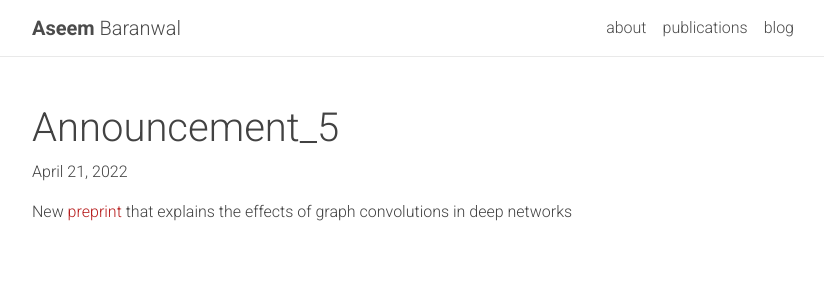
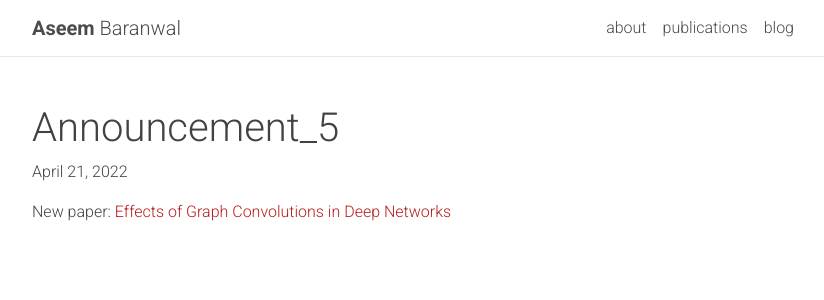
Before and after one commit to aseemrb/aseemrb.github.io, a Jekyll site: the page built from _news/announcement_5.md, in a window 1280 px wide. Shown: the top 300 px of the page, without its empty margins (223-1047 px from the left). Built offline with Jekyll 4.4.1, drawn with Linux system fonts in a browser that asks for light colours; nearby versions of some CDN libraries; a style sheet for code colours, icons or effects is not loaded.

Commit message:
add news

```diff
--- a/_news/announcement_5.md
+++ b/_news/announcement_5.md
@@ -4,4 +4,4 @@ date: 2022-04-21
 inline: true
 ---
 
-New [preprint](https://arxiv.org/abs/2204.09297) that explains the effects of graph convolutions in deep networks
+New paper: [Effects of Graph Convolutions in Deep Networks](https://arxiv.org/abs/2204.09297)
```
Also changed, not shown: _news/announcement_3.md (+1 -1 lines), _news/announcement_4.md (+1 -1 lines), _news/announcement_6.md (added, +7 -0 lines).
